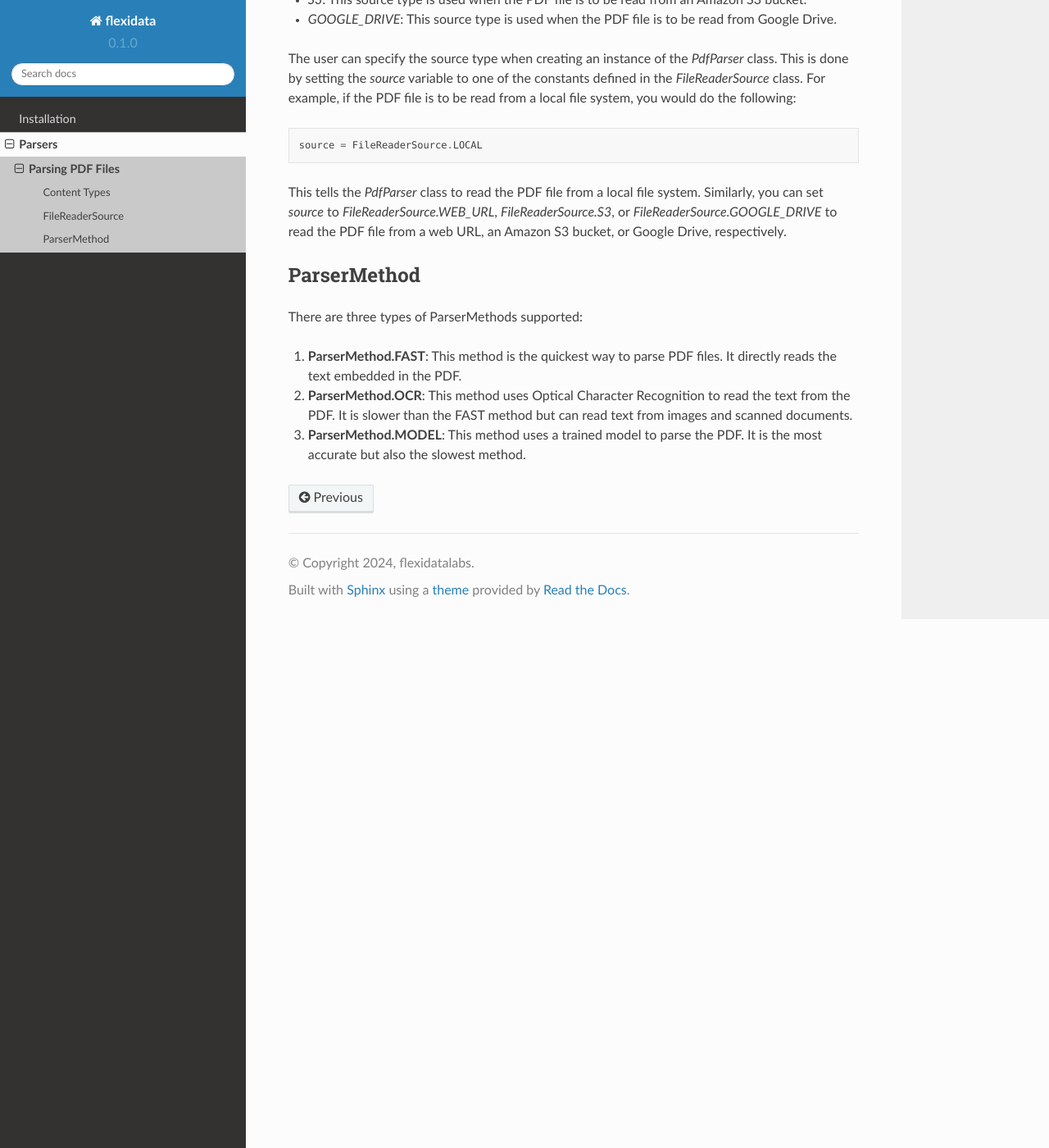
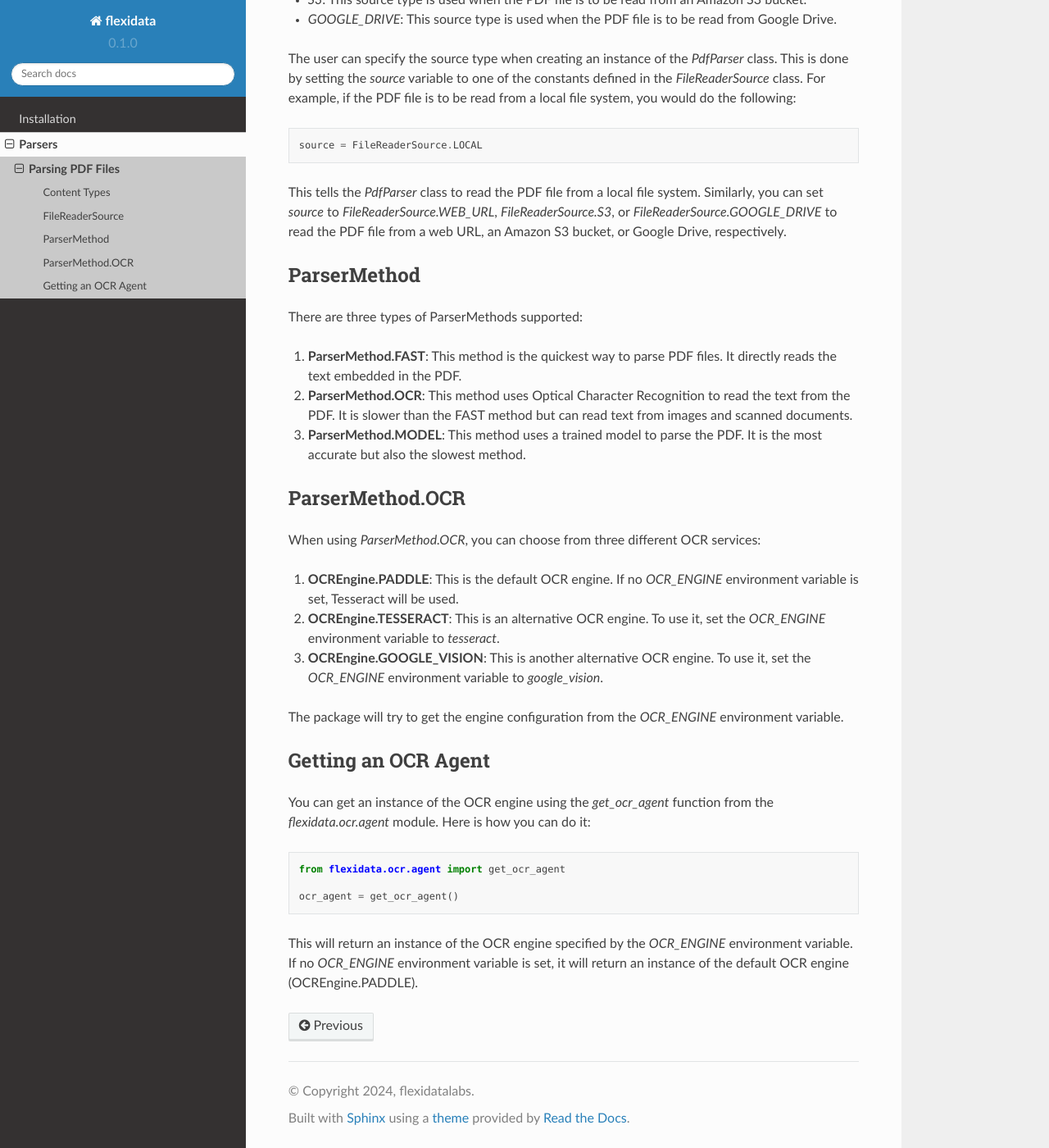
Before and after one commit to flexidatalabs/flexidata-docs, a Sphinx documentation site: the page built from docs/source/parsers/parsing_pdf_files.rst, in a window 1280 px wide and 1400 px high, scrolled down 1852 px. Shown: the whole window at 82% size. Built offline with Sphinx 7.4.7 and the Read the Docs theme 2.0.0, drawn with Linux system fonts in a browser that asks for light colours.

Commit message:
updating document for getting ocr agent

```diff
--- a/docs/source/parsers/parsing_pdf_files.rst
+++ b/docs/source/parsers/parsing_pdf_files.rst
@@ -96,3 +96,29 @@ There are three types of ParserMethods supported:
 2. **ParserMethod.OCR**: This method uses Optical Character Recognition to read the text from the PDF. It is slower than the FAST method but can read text from images and scanned documents.
 
 3. **ParserMethod.MODEL**: This method uses a trained model to parse the PDF. It is the most accurate but also the slowest method.
+
+ParserMethod.OCR
+----------------
+
+When using `ParserMethod.OCR`, you can choose from three different OCR services:
+
+1. **OCREngine.PADDLE**: This is the default OCR engine. If no `OCR_ENGINE` environment variable is set, Tesseract will be used.
+
+2. **OCREngine.TESSERACT**: This is an alternative OCR engine. To use it, set the `OCR_ENGINE` environment variable to `tesseract`.
+
+3. **OCREngine.GOOGLE_VISION**: This is another alternative OCR engine. To use it, set the `OCR_ENGINE` environment variable to `google_vision`.
+
+The package will try to get the engine configuration from the `OCR_ENGINE` environment variable.
+
+Getting an OCR Agent
+--------------------
+
+You can get an instance of the OCR engine using the `get_ocr_agent` function from the `flexidata.ocr.agent` module. Here is how you can do it:
+
+.. code-block:: python
+
+   from flexidata.ocr.agent import get_ocr_agent
+
+   ocr_agent = get_ocr_agent()
+
+This will return an instance of the OCR engine specified by the `OCR_ENGINE` environment variable. If no `OCR_ENGINE` environment variable is set, it will return an instance of the default OCR engine (OCREngine.PADDLE).
```
